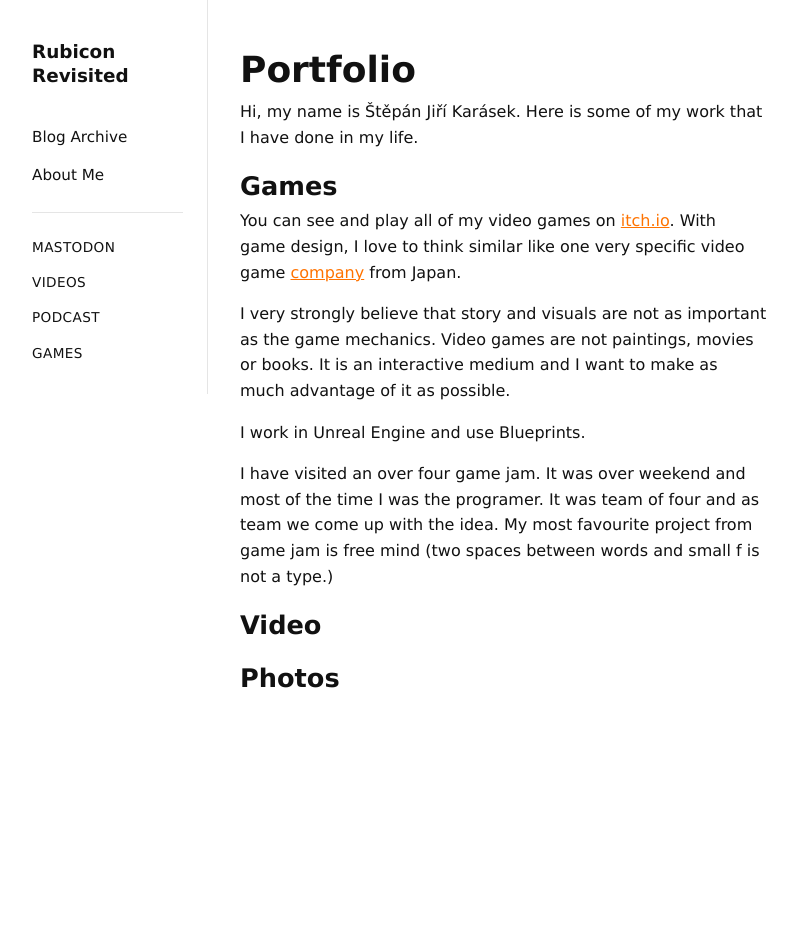
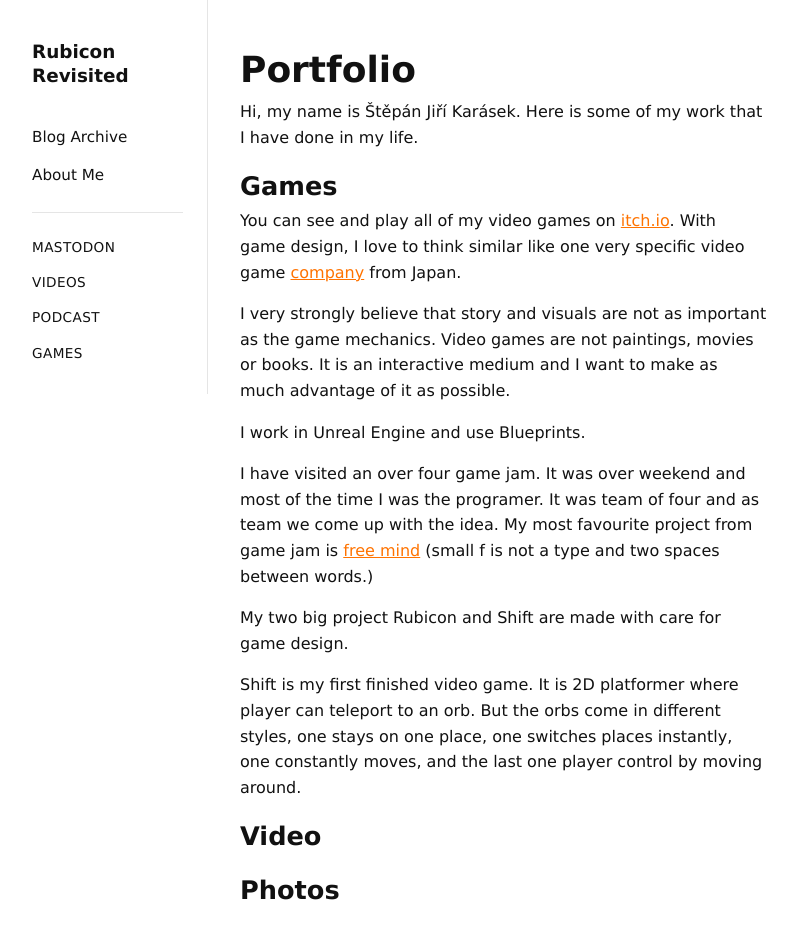
Before and after one commit to StepanJiri/stepankarasek.github.io, a Jekyll site: the page built from portfolio.md, in a window 1280 px wide. Shown: the whole page, without its empty margins (152-949 px from the left). Built offline with Jekyll 4.4.1, drawn with Linux system fonts in a browser that asks for light colours; before the commit the page ends 900 px from its top, so only the background shows below that.

Commit message:
Update portfolio.md

```diff
--- a/portfolio.md
+++ b/portfolio.md
@@ -14,8 +14,11 @@ I very strongly believe that story and visuals are not as important as the game
 
 I work in Unreal Engine and use Blueprints.
 
-I have visited an over four game jam. It was over weekend and most of the time I was the programer. It was team of four and as team we come up with the idea. My most favourite project from game jam is free  mind (two spaces between words and small f is not a type.)
+I have visited an over four game jam. It was over weekend and most of the time I was the programer. It was team of four and as team we come up with the idea. My most favourite project from game jam is [free  mind](https://jirka-karasek.itch.io/free-mind) (small f is not a type and two spaces between words.)
 
+My two big project Rubicon and Shift are made with care for game design.
+
+Shift is my first finished video game. It is 2D platformer where player can teleport to an orb. But the orbs come in different styles, one stays on one place, one switches places instantly, one constantly moves, and the last one player control by moving around.
 ## Video
 
 
```
